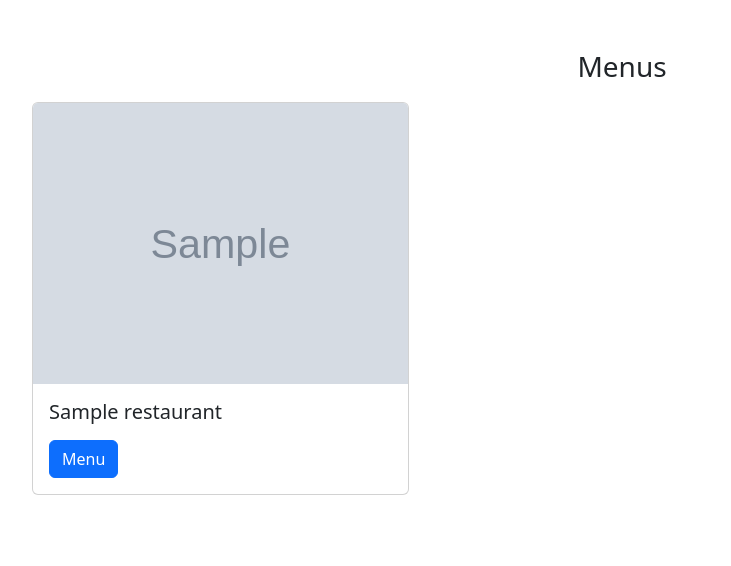
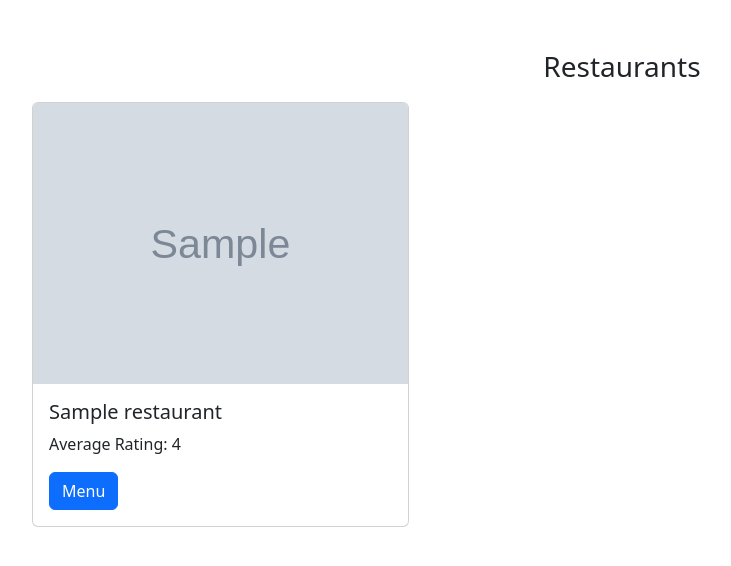
Before and after one commit to devo329/Group5-project, a Django app: template restaurants/templates/index.html in a window 1280 px wide. Shown: the part 75-641 px from the top of the page, without its empty margins (18-749 px from the left). Run offline with Django 4.2, Linux system fonts and the light colour scheme; tables that the repository leaves empty hold one stand-in row (values such as "Sample post"); the template is opened without the code that fills it: values that come from a table or form of the project are taken from there, most other values are stand-ins (such as "Sample title", 1, 10 or a date in 2020); grey boxes marked "Sample" are stand-in pictures.

Commit message:
Display Ratings
Added a method to display the average ratings of each restaurant in the homepage. Needs to look 'prettier'

```diff
--- a/restaurants/templates/index.html
+++ b/restaurants/templates/index.html
@@ -25,9 +25,9 @@
         <li class="nav-item">
           <a class="nav-link active" aria-current="page" href="{% url 'index' %}">Home</a>
         </li>
-        {% for restaurant in all_restaurant %}
+        {% for data in restaurant_rating_data %}
         <li class="nav-item">
-          <a class="nav-link" href="/restaurant/?id={{restaurant.name}}">{{restaurant.name}}</a>
+          <a class="nav-link" href="/restaurant/?id={{restaurant.name}}">{{data.restaurant.name}}</a>
         </li>
         {% endfor %}
       </ul>
@@ -48,20 +48,22 @@
 
      <!--Cards-->
      <div class="row" style="padding: 50px">
-      <h3 style="text-align: center; padding-bottom:10px;">Menus</h3>
-      {% for restaurant in all_restaurant %}
-        <div class="col-sm-4" style="padding-bottom: 20px;">
+      <h3 style="text-align: center; padding-bottom:10px;">Restaurants</h3>
+      {% for data in restaurant_rating_data %}
+      <div class="col-sm-4" style="padding-bottom: 20px;">
           <div class="card">
             <img src="/static/restaurant/{{restaurant.image_name}}" style="width: 100%;" class="card-img-top" alt="...">
             <div class="card-body">
-              <h5 class="card-title">{{restaurant.name}}</h5>
-              <p class="card-text"></p>
+              <h5 class="card-title">{{data.restaurant.name}}</h5>
+              <p class="card-text"> Average Rating: {{ data.avg_rating }}</p>
               <a href="/restaurant/?id={{restaurant.name}}" class="btn btn-primary">Menu</a>
             </div>
           </div>
         </div>
       {% endfor %}
       </div>
+
+
     <!--Cards-->
 </body>
 </html>
--- a/restaurants/templates/loading.html
+++ b/restaurants/templates/loading.html
@@ -1,7 +1,7 @@
 <head>
 <style>
 body {
-  background-color: #222;
+  background-color: rgb(0, 0, 0);
 }
 
 
@@ -91,7 +91,7 @@ body {
   -o-animation: loader 2s linear infinite;
 }
 
-@-webkit-keyframes loaders {
+@keyframes loaders {
   0% {
     -webkit-transform: rotate(0deg);
     -ms-transform: rotate(0deg);
```
Also changed, not shown: restaurants/templates/restaurant.html (+9 -0 lines), restaurants/views.py (+13 -2 lines).
